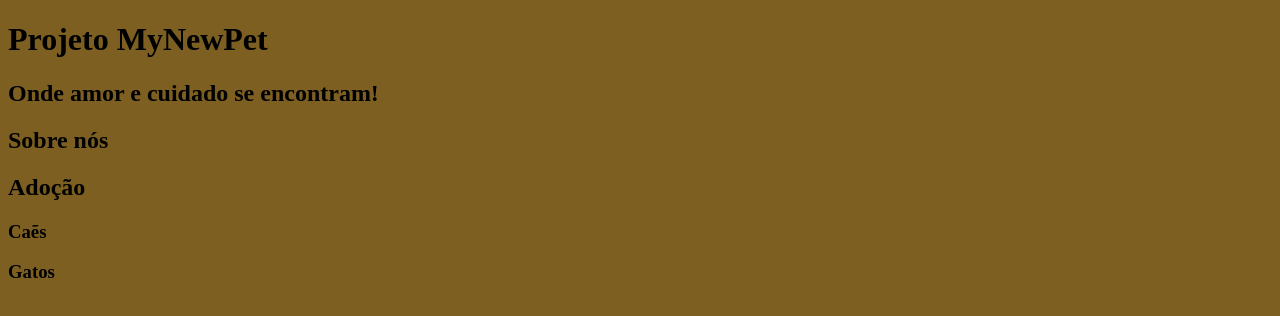
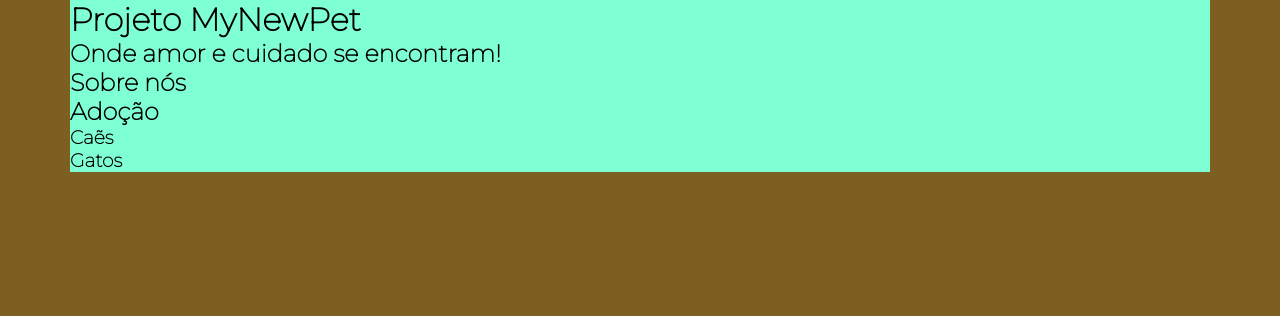
Before and after one commit to gknpp23/SiteMyNewPet, a plain HTML site: page index.html in a window 1280 px wide. Drawn offline with Linux system fonts and the light colour scheme.

Commit message:
Modificações no Layout

```diff
--- a/index.html
+++ b/index.html
@@ -8,30 +8,45 @@
     <meta name="description"  content="O projeto MyNewPet simplifica o processo de adoção de um Pet, reunindo animais amorosos a tutores responsáveis!">
     <link rel="icon" href="img/paw.png">
     <link rel="stylesheet" href="style.css">
+
+
 </head>
 <body>
     <!-- Cabeçalho -->
     <header>
+        <div class="container">
 
+        </div>
     </header>
     <!-- Destaque - projeto -->
     <main>
+        <div class="container">
             <h1>Projeto MyNewPet</h1>
             <h2>Onde amor e cuidado se encontram!</h2>
+        </div>
     </main>
+
     <!-- Sobre -->
     <section>
+        <div class="container">
             <h2>Sobre nós</h2>
+        </div>
     </section>
+
     <!-- Adoção -->
     <section>
+        <div class="container">
             <h2>Adoção</h2>
             <h3>Caẽs</h3>
             <h3>Gatos</h3>
+        </div>
+
     </section>
     <!-- Rodape -->
     <footer>
+        <div class="container">
 
+        </div>
     </footer>
 </body>
 </html>
--- a/style.css
+++ b/style.css
@@ -1,4 +1,24 @@
+/* Importação ( Google Fonts) */
+@import url('https://fonts.googleapis.com/css2?family=Montserrat:wght@100&display=swap');
+
+
 /* RESET */
+* {
+    margin: 0;
+    border:0;
+    padding:0;
+}
+
+body {
+    font-family: 'Montserrat', sans-serif;
+    font-size: 1em;
+}
+
+/* Layout */
+.container{
+    margin: 0 auto;
+    background-color: aquamarine;
+}
 
 /* BREAKPOINTS */
 
@@ -9,12 +29,20 @@
     body{
         background-color: rgb(124, 82, 20);
     }
+    /* Layout */
+    .container{
+        max-width: 540px;
+    }
 }
 
 /*Tablet Portrait*/
 @media (min-width: 768px){
     body{
         background-color: rgb(98, 33, 124);
+    }
+    /* Layout */
+    .container{
+        max-width: 720px;
     }
 
 }
@@ -24,6 +52,10 @@
     body{
         background-color: rgb(33, 124, 68);
     }
+    .container{
+        max-width: 960px;
+    }
+
 
 }
 
@@ -32,4 +64,7 @@
     body{
         background-color: rgb(124, 95, 33);
     }
+    .container{
+        max-width: 1140px;
+    }
 }
```
Lines whose indentation alone changed are shown as unchanged.
